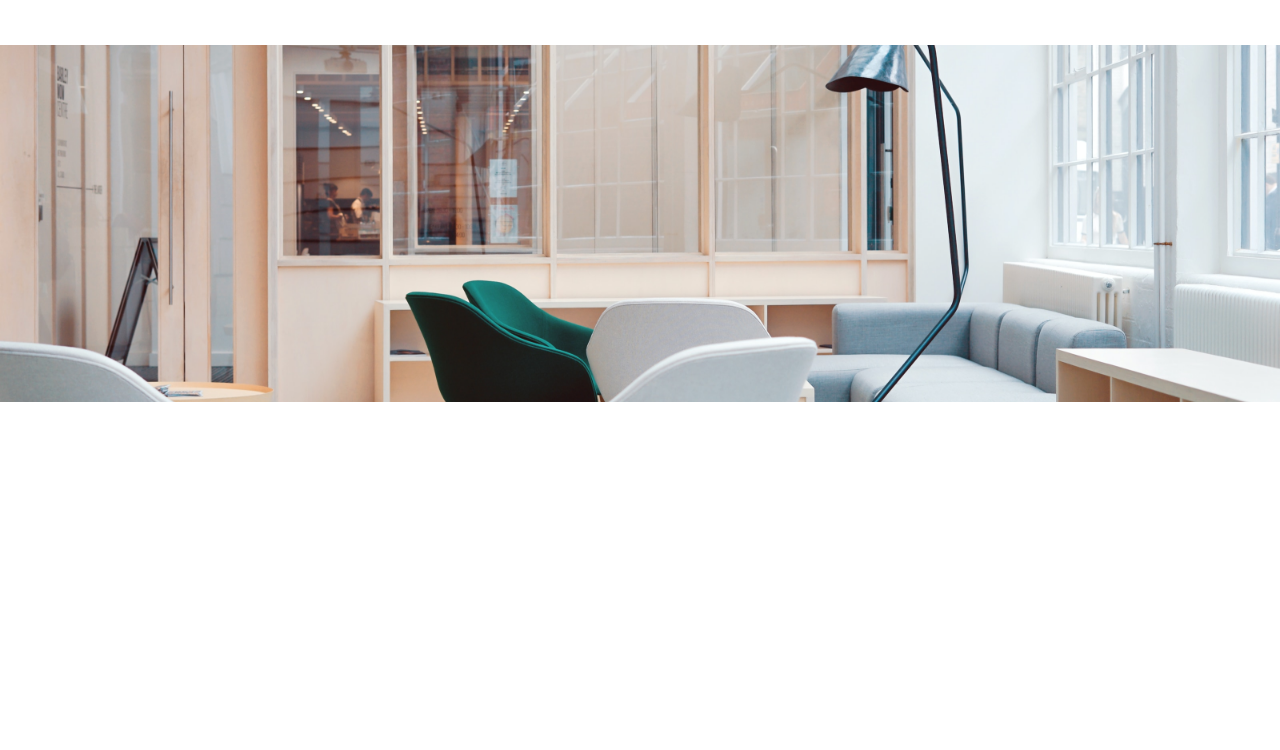
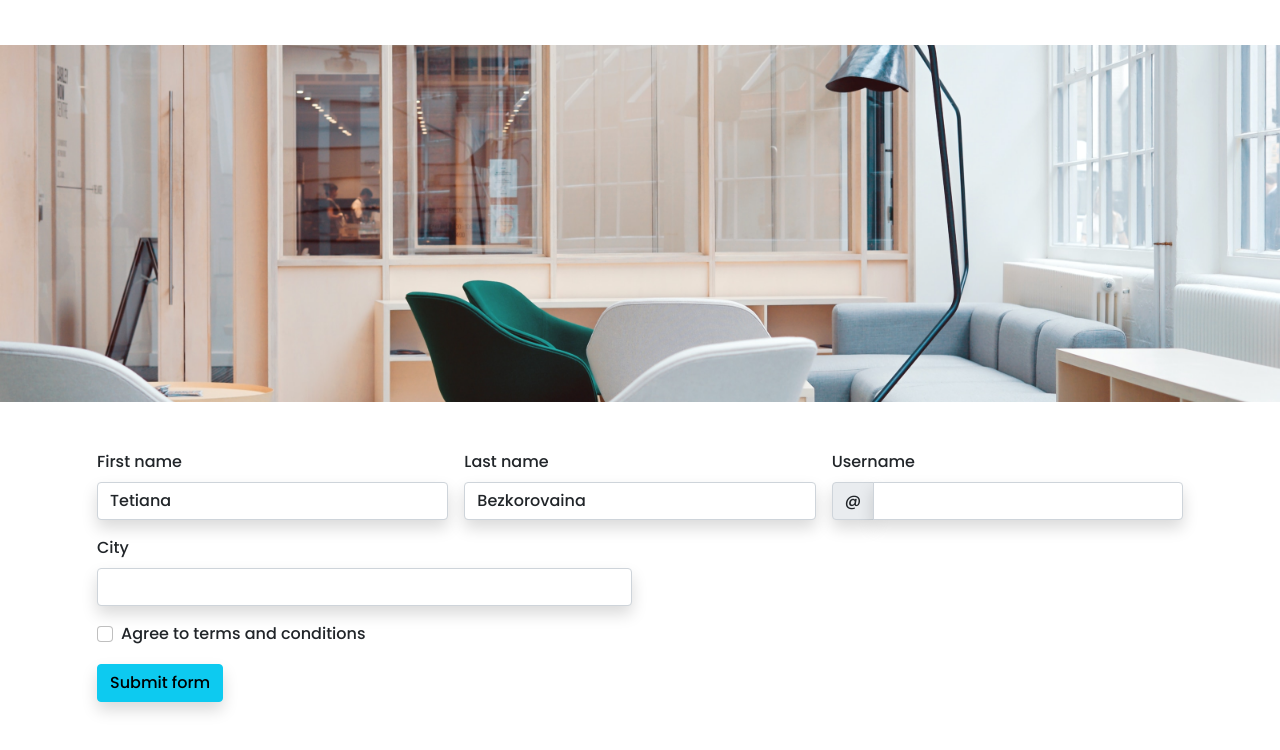
Before and after one commit to TatjanaBezkorovaina/TatjanaBezkorovaina.github.io, a plain HTML site: page BootstrapHomework/index.html in a window 1280 px wide. Shown: the part 518-1268 px from the top of the page. Before the commit the page ends 968 px from the top, so only its background shows below. Drawn offline with nearby package versions, Linux system fonts and the light colour scheme.

Commit message:
add form in last homework

```diff
--- a/BootstrapHomework/index.html
+++ b/BootstrapHomework/index.html
@@ -20,6 +20,7 @@
     <link rel="stylesheet" href="./styles/style.css" />
   </head>
   <body>
+    <!-- Cards -->
     <div class="container">
       <h1 class="text-center title-h1 mt-5">Our Fave Kits</h1>
       <div class="row shop mt-5">
@@ -57,10 +58,86 @@
       </div>
     </div>
     <img class="col-12 mt-5 mb-5" src="./images/Pict4.png" alt="living room" />
+    <!-- Form -->
+    <div class="container">
+      <form class="row g-3 needs-validation mb-5" novalidate>
+        <div class="col-md-4">
+          <label for="validationCustom01" class="form-label">First name</label>
+          <input
+            type="text"
+            class="form-control shadow"
+            id="validationCustom01"
+            value="Tetiana"
+            required
+          />
+          <div class="valid-feedback">Looks good!</div>
+        </div>
+        <div class="col-md-4">
+          <label for="validationCustom02" class="form-label">Last name</label>
+          <input
+            type="text"
+            class="form-control shadow"
+            id="validationCustom02"
+            value="Bezkorovaina"
+            required
+          />
+          <div class="valid-feedback">Looks good!</div>
+        </div>
+        <div class="col-md-4">
+          <label for="validationCustomUsername" class="form-label"
+            >Username</label
+          >
+          <div class="input-group has-validation">
+            <span class="input-group-text shadow" id="inputGroupPrepend"
+              >@</span
+            >
+            <input
+              type="text"
+              class="form-control shadow"
+              id="validationCustomUsername"
+              aria-describedby="inputGroupPrepend"
+              required
+            />
+            <div class="invalid-feedback">Please choose a username.</div>
+          </div>
+        </div>
+        <div class="col-md-6">
+          <label for="validationCustom03" class="form-label">City</label>
+          <input
+            type="text"
+            class="form-control shadow"
+            id="validationCustom03"
+            required
+          />
+          <div class="invalid-feedback">Please provide a valid city.</div>
+        </div>
+        <div class="col-12">
+          <div class="form-check">
+            <input
+              class="form-check-input"
+              type="checkbox"
+              value=""
+              id="invalidCheck"
+              required
+            />
+            <label class="form-check-label" for="invalidCheck">
+              Agree to terms and conditions
+            </label>
+            <div class="invalid-feedback">
+              You must agree before submitting.
+            </div>
+          </div>
+        </div>
+        <div class="col-12">
+          <button class="btn btn-info shadow" type="submit">Submit form</button>
+        </div>
+      </form>
+    </div>
     <script
       src="https://cdn.jsdelivr.net/npm/bootstrap@5.0.1/dist/js/bootstrap.bundle.min.js"
       integrity="sha384-gtEjrD/SeCtmISkJkNUaaKMoLD0//ElJ19smozuHV6z3Iehds+3Ulb9Bn9Plx0x4"
       crossorigin="anonymous"
     ></script>
+    <script src="./index.js"></script>
   </body>
 </html>
--- /dev/null
+++ b/BootstrapHomework/index.js
@@ -0,0 +1,23 @@
+// Example starter JavaScript for disabling form submissions if there are invalid fields
+(function () {
+  "use strict";
+
+  // Fetch all the forms we want to apply custom Bootstrap validation styles to
+  var forms = document.querySelectorAll(".needs-validation");
+
+  // Loop over them and prevent submission
+  Array.prototype.slice.call(forms).forEach(function (form) {
+    form.addEventListener(
+      "submit",
+      function (event) {
+        if (!form.checkValidity()) {
+          event.preventDefault();
+          event.stopPropagation();
+        }
+
+        form.classList.add("was-validated");
+      },
+      false
+    );
+  });
+})();
```
